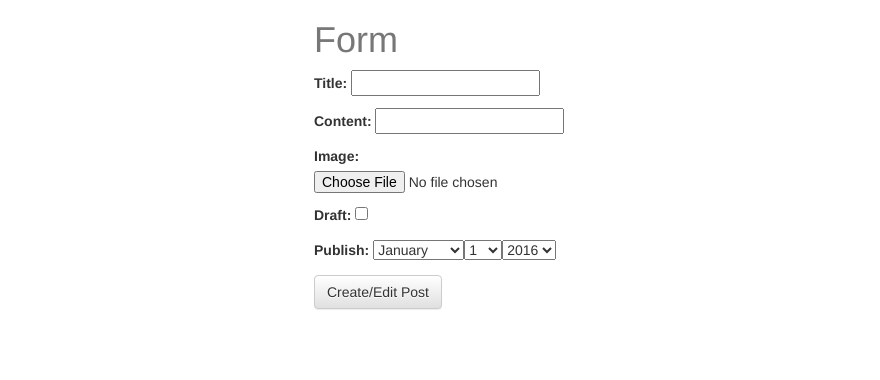
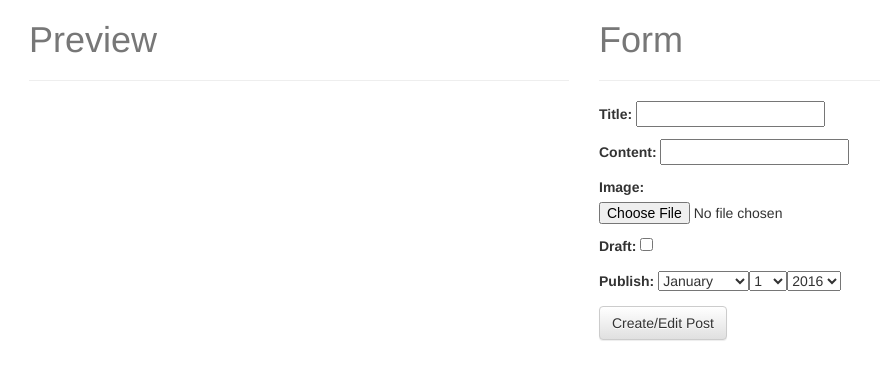
Before and after one commit to timle1/try_django_1_10, a Django app: template templates/post_form.html in a window 1280 px wide. Shown: the top 380 px of the page, without its empty margins (56-936 px from the left). Run offline with Django 3.2, Linux system fonts and the light colour scheme; the template is opened without the code that fills it: values that come from a table or form of the project are taken from there, others are empty; parts of the project's set-up code (start-up, migrations or seed data) failed here and were passed over; some libraries are stand-ins or nearby versions.

Commit message:
AtB 8, use JS to preview post on the client

```diff
--- a/posts/forms.py
+++ b/posts/forms.py
@@ -6,7 +6,7 @@ from .models import Post
 
 
 class PostForm(forms.ModelForm):
-    content = forms.CharField(widget=PagedownWidget)
+    content = forms.CharField(widget=PagedownWidget(show_preview=False))
     publish = forms.DateField(widget=forms.SelectDateWidget)
     class Meta:
         model = Post
--- a/templates/base.html
+++ b/templates/base.html
@@ -46,8 +46,34 @@ $(document).ready(function(){
     $('.post-detail-item img').each(function(){
         $(this).addClass('img-responsive');
     })
+
+    var contentInput = $('#id_content')
+
+    function setContent(value){
+        var markedContent = marked(value)
+        $('#preview-content').html(markedContent)
+        $('#preview-content img').each(function(){
+            $(this).addClass('img-responsive')
+        })
+    }
+    setContent(contentInput.val())
+
+    contentInput.keyup(function(){
+        var newContent = $(this).val()
+        setContent(newContent)
+    })
+
+    var titleInput = $('#id_title')
+    function setTitle(value){
+        $('#preview-title').text(value)
+    }
+    setTitle(titleInput.val());
+
+    titleInput.keyup(function(){
+        var newContent = $(this).val()
+        setTitle(newContent)
+    })
 })
 </script>
 </body>
-
 </html>
--- a/templates/post_form.html
+++ b/templates/post_form.html
@@ -6,13 +6,24 @@
 {% endblock head_extra %}
 
 {% block content %}
-    <div class='col-sm-6 col-sm-offset-3'>
+
+<div class='col-sm-6'>
+    <h1>Preview</h1>
+    <hr/>
+    <div class="content-preview">
+        <h3 id="preview-title"></h3>
+        <p id="preview-content"></p>
+    </div>
+</div>
+
+<div class='col-sm-6'>
 <h1>Form</h1>
+<hr/>
 
 <form method="POST" action="" enctype='multipart/form-data'>
 {% csrf_token %}
 {{ form.as_p }}
 <input type="submit" value="Create/Edit Post" class='btn btn-default'/>
 </form>
-    </div>
+</div>
 {% endblock %}
```
